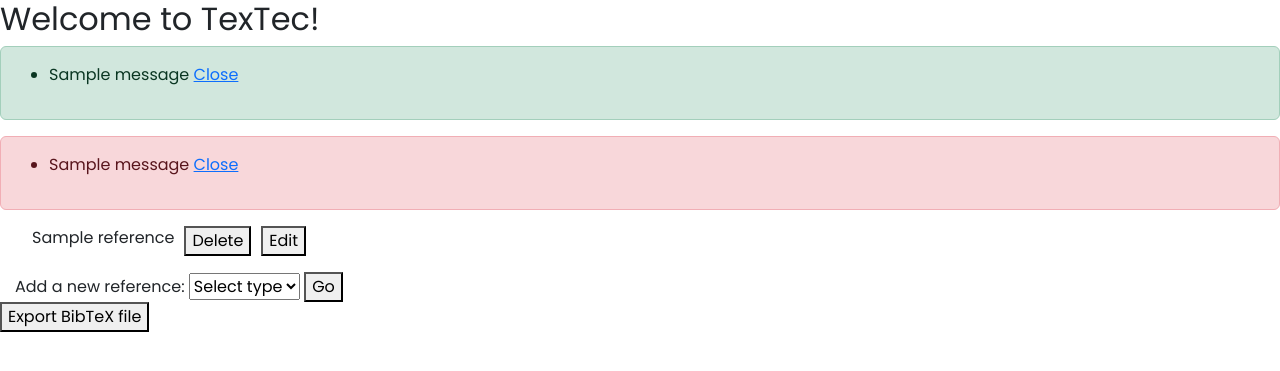
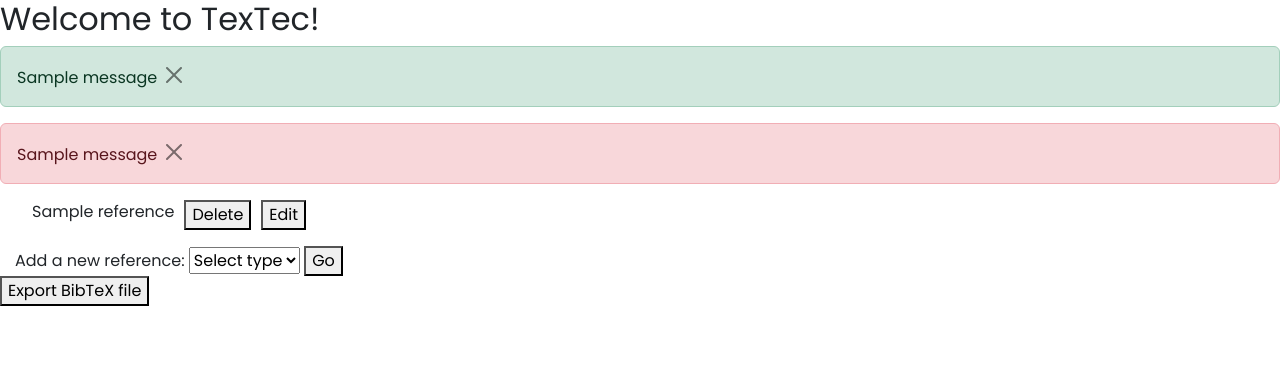
Before and after one commit to jobatabs/textec, a Flask app: template src/templates/index.html in a window 1280 px wide. Shown: the top 371 px of the page. Run offline with Flask 3, Linux system fonts and the light colour scheme; the template is opened without the code that fills it: most values are stand-ins (such as "Sample title", 1, 10 or a date in 2020); one stand-in notice (Sample message) is shown.

Commit message:
Close error alert without reloading the page
Fixes #46

```diff
--- a/src/templates/index.html
+++ b/src/templates/index.html
@@ -9,24 +9,22 @@ TexTec
 <h2>Welcome to TexTec!</h2>
 {% with messages = get_flashed_messages(category_filter=["success"]) %}
     {% if messages %}
-    <div class="alert alert-success alert-dismissable fade show" role="alert">
-      <ul>
+    <div class="alert alert-success alert-dismissable" role="alert">
       {% for message in messages %}
-      <li>{{ message }} <a href="/">Close</a></li>
+      {{ message }}
+        <button type="button" class="btn-close" data-bs-dismiss="alert" aria-label="Close"></button>
       {% endfor %}
-      </ul>
       </div>
     {% endif %}
   {% endwith %}
 
 {% with errors = get_flashed_messages(category_filter=["error"]) %}
     {% if errors %}
-    <div class="alert alert-danger alert-dismissable fade show" role="alert">
-      <ul>
+    <div class="alert alert-danger alert-dismissable" role="alert">
       {% for message in errors %}
-      <li>{{ message }} <a href="/">Close</a></li>
+      {{ message }}
+      <button type="button" class="btn-close" data-bs-dismiss="alert" aria-label="Close"></button>
       {% endfor %}
-      </ul>
       </div>
     {% endif %}
   {% endwith %}
```
Also changed, not shown: src/templates/new.html (+3 -4 lines).
